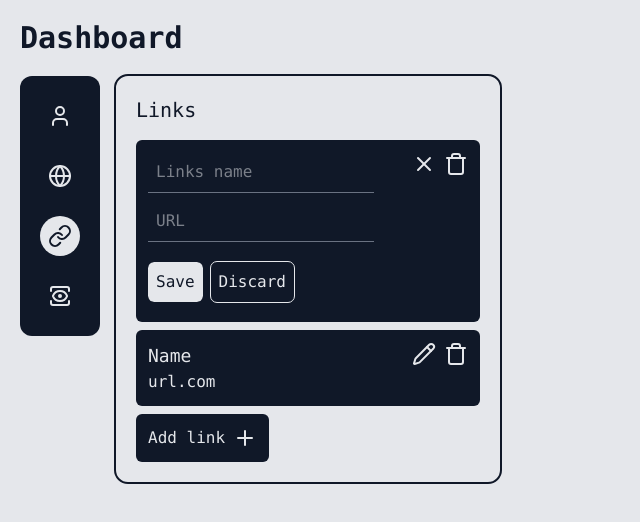
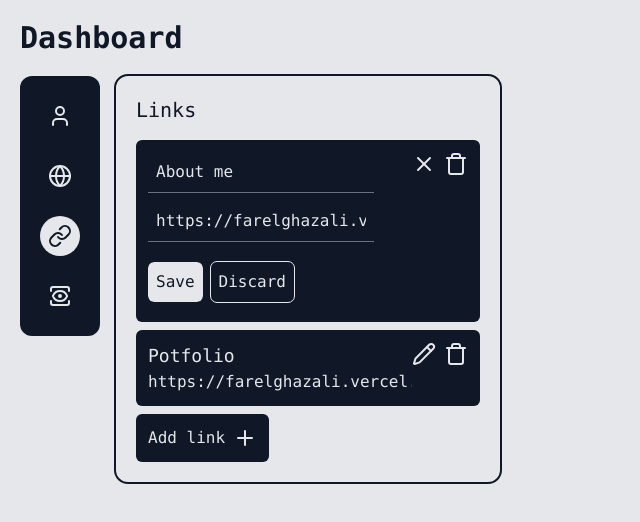
Before and after one commit to GithubFarelAlghazali/linktree-app, a Next.js app: page /dashboard/link in a window 1280 px wide. Both pictures are taken after a click on the button 424 px from the left and 164 px from the top of the page. Shown: the top 522 px of the page, without its empty margins (0-640 px from the left). Built offline with nearby package versions, Linux system fonts and the light colour scheme.

Commit message:
Dashboard: Links
Connecting to api

```diff
--- a/src/app/dashboard/link/page.tsx
+++ b/src/app/dashboard/link/page.tsx
@@ -1,13 +1,15 @@
 import LinkDetailStack from "@/components/dashboard/LinkDetailStack";
 import { PlusIcon } from "lucide-react";
+import getData from "@/lib/get-data";
 
-export default function LinkManager() {
+export default async function LinkManager() {
+	const links = (await getData("http://localhost:3000/api/get-links")).data?.links;
+
 	return (
 		<section className="h-fit w-96 p-5 rounded-xl outline-2 outline-gray-900">
 			<h2 className="text-xl mb-4">Links</h2>
 			<ul className="flex flex-col gap-2">
-				<LinkDetailStack />
-				<LinkDetailStack />
+				{links ? links.map((link: { url: string; name: string }, key) => <LinkDetailStack key={key} url={link.url} name={link.name} />) : ""}
 				<li>
 					<button className="cursor-pointer flex gap-2 transition-all duration-150 bg-gray-900 text-gray-200 hover:bg-gray-200 hover:text-gray-900 hover:outline-2 outline-gray-900 p-3 rounded-md">
 						Add link <PlusIcon />
--- a/src/app/dashboard/profile/page.tsx
+++ b/src/app/dashboard/profile/page.tsx
@@ -1,12 +1,14 @@
 "use client";
 import Image from "next/image";
-import { CameraIcon, X } from "lucide-react";
+import { CameraIcon } from "lucide-react";
 import { useState } from "react";
 import { Button, HighlightButton } from "@/components/ui/Button";
 import { TextInput } from "@/components/ui/Input";
+import getData from "@/lib/get-data";
 
-export default function ProfileManager() {
+export default async function ProfileManager() {
 	const [isEdit, setEdit] = useState(false);
+	const profileData = await getData;
 
 	return (
 		<section className=" p-5 w-[32em] rounded-xl outline-2 outline-gray-900 h-fit relative">
--- a/src/components/dashboard/LinkDetailStack.tsx
+++ b/src/components/dashboard/LinkDetailStack.tsx
@@ -4,14 +4,19 @@ import { useState } from "react";
 import { Button, HighlightButton } from "../ui/Button";
 import { TextInput } from "../ui/Input";
 
-export default function LinkDetailStack() {
+export default function LinkDetailStack(props: { url: string; name: string }) {
+	const { url, name } = props;
 	const [isEdit, setEdit] = useState(false);
+
+	const [formName, setFormName] = useState(name);
+	const [formUrl, setFormUrl] = useState(url);
+
 	return (
 		<li className="flex  justify-between items-start bg-gray-900 p-3 rounded-md text-gray-200">
 			{isEdit ? (
 				<form action="" className="*:focus:outline-0 [&_input]:border-b border-gray-200 *:mb-2">
-					<TextInput placeholder="Links name" id="name" />
-					<TextInput placeholder="URL" id="url" />
+					<TextInput placeholder="Links name" id="name" value={formName} onChange={(e) => setFormName(e.target.value)} />
+					<TextInput placeholder="URL" id="url" value={formUrl} onChange={(e) => setFormUrl(e.target.value)} />
 					<div className=" mt-3 flex gap-2">
 						<HighlightButton reverse={true} type="submit">
 							Save
@@ -22,9 +27,9 @@ export default function LinkDetailStack() {
 					</div>
 				</form>
 			) : (
-				<section>
-					<h3 className="text-lg">Name</h3>
-					<p>url.com</p>
+				<section className="w-full overflow-hidden">
+					<h3 className="text-lg">{formName}</h3>
+					<p>{formUrl}</p>
 				</section>
 			)}
 			<aside className="flex gap-2 *:cursor-pointer">
--- a/src/components/ui/Input.tsx
+++ b/src/components/ui/Input.tsx
@@ -1,8 +1,10 @@
 interface InputProps {
 	placeholder?: string;
 	id?: string;
+	value?: string;
+	onChange?: (e: React.ChangeEvent<HTMLInputElement>) => void;
 }
 
-export function TextInput({ placeholder = "Insert an input", id = "input" }: InputProps) {
-	return <input type="text" placeholder={placeholder} id={id} name={id} className=" focus:border-b border-gray-500 p-2 focus:outline-0 bg-transparent" />;
+export function TextInput({ placeholder = "Insert an input", id = "input", value = "", onChange }: InputProps) {
+	return <input onChange={onChange} value={value} type="text" placeholder={placeholder} id={id} name={id} className=" focus:border-b border-gray-500 p-2 focus:outline-0 bg-transparent" />;
 }
```
